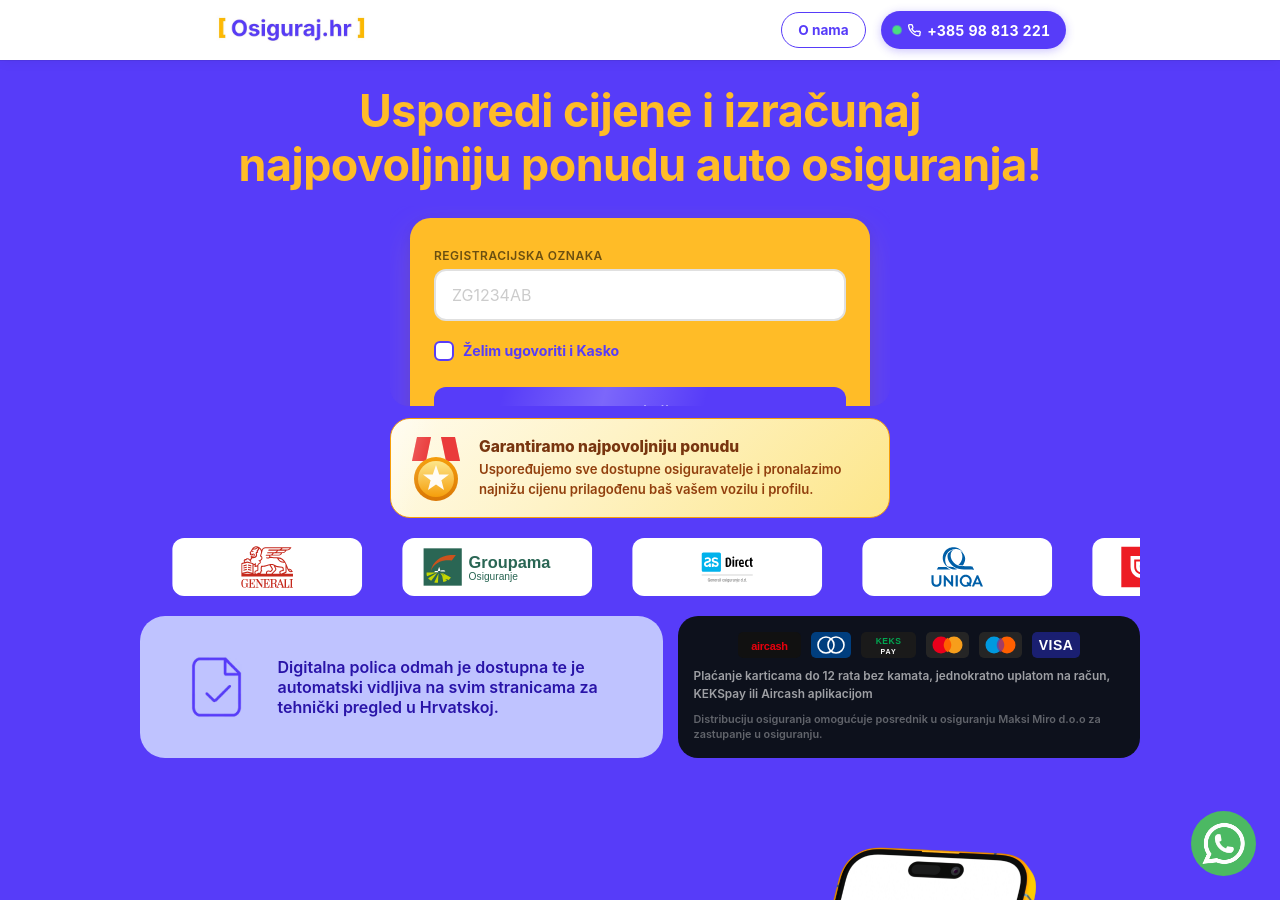
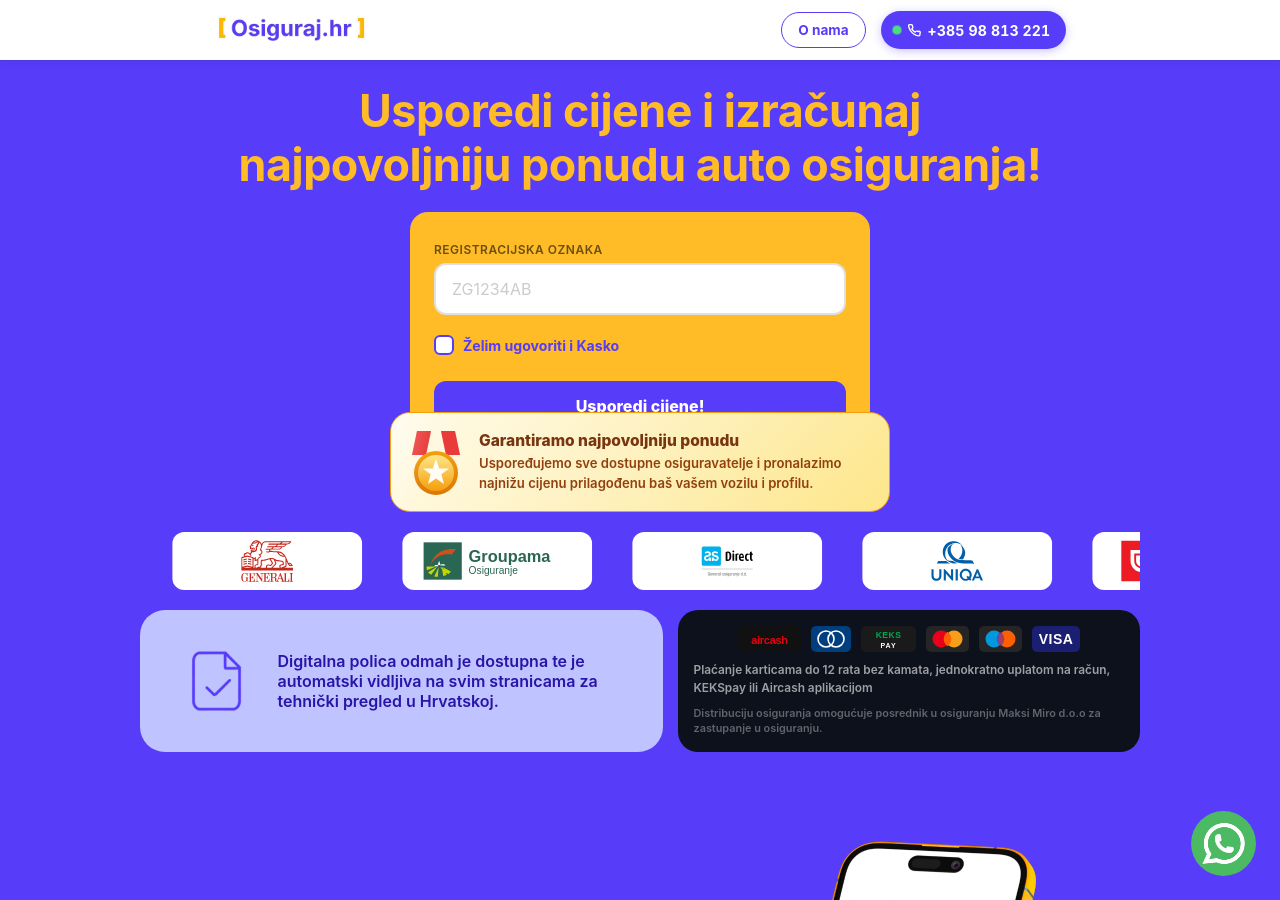
Before and after one commit to Filip-Gale/OsigurajHR, a Jekyll site: the page built from index.html, in a window 1280 px wide and 900 px high. Built offline with Jekyll 4.4.1, drawn with Linux system fonts in a browser that asks for light colours.

Commit message:
Equalize spacings: H1→form=form→guar=guar→logos=20px

```diff
--- a/index.html
+++ b/index.html
@@ -199,7 +199,7 @@
             frameborder="0"
             scrolling="no"
             allowtransparency="true"
-            style="width:100%; max-width:500px; display:block; margin:6px auto 12px; border:none; min-height:200px; border-radius:18px;"
+            style="width:100%; max-width:500px; display:block; margin:12px auto 0; border:none; min-height:200px; border-radius:18px;"
         ></iframe>
 
         <script>
```
